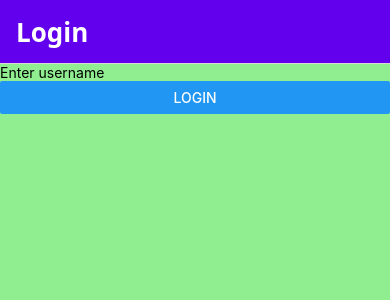
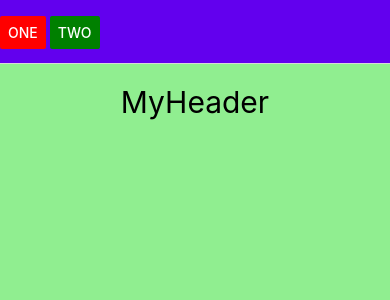
Before and after one commit to khadiza21/nativFirstApp, a React Native app: screen /Header in a window 390 px wide. Before the commit this address had no page. Shown: the top 300 px of the page. Built offline with nearby package versions, Linux system fonts and the light colour scheme.

Commit message:
compnent rendering with stack navigation

```diff
--- a/App.jsx
+++ b/App.jsx
@@ -35,8 +35,8 @@ import Main from './src/Layout/Main';
 const App = () => {
   return (
     <View style={{flex: 1}}>
-      <Main />
-    {/*  <Search />
+       <Main />
+    {/* <Search />
       <PlatformExample />
          <GetApiList />
        <DeleteApi />
--- a/src/Layout/Main.jsx
+++ b/src/Layout/Main.jsx
@@ -4,10 +4,18 @@ import {createNativeStackNavigator} from '@react-navigation/native-stack';
 import Home from '../navigation-screen/Home';
 import About from '../navigation-screen/About';
 import Login from '../navigation-screen/Login';
-import {StyleSheet} from 'react-native';
+import {Alert, Button, StyleSheet} from 'react-native';
+import MyHeader from '../navigation-screen/MyHeader';
+const Stack = createNativeStackNavigator();
 
+const sayHello = () => {
+  Alert.alert('Hello', 'Hello User');
+};
+const HeaderTitle = () => (
+  <Button title="Two" color="green" onPress={sayHello} />
+); // can call here built-in component
+const HeaderLeft = () => <Button title="One" color="red" onPress={sayHello} />;
 const Main = () => {
-  const Stack = createNativeStackNavigator();
   return (
     <NavigationContainer>
       <Stack.Navigator
@@ -17,6 +25,17 @@ const Main = () => {
           headerTintColor: '#fff',
           contentStyle: styles.screen,
         }}>
+        <Stack.Screen
+          name="Header"
+          component={MyHeader}
+          options={{
+            title: '',
+            // headerLeft: () => <Button title="One" color="red" />,
+            // headerRight: () => <Button title='Two' color='green' />
+            headerTitle: HeaderTitle,
+            headerLeft: HeaderLeft,
+          }}
+        />
         <Stack.Screen
           name="Login"
           component={Login}
@@ -38,7 +57,11 @@ const Main = () => {
           component={Home}
           options={{headerShown: false}}
         />
-        <Stack.Screen name="About" component={About} />
+        <Stack.Screen
+          name="About"
+          component={About}
+          // options={{headerShown: false}}
+        />
       </Stack.Navigator>
     </NavigationContainer>
   );
--- a/src/navigation-screen/About.jsx
+++ b/src/navigation-screen/About.jsx
@@ -1,4 +1,4 @@
-import { View, Text } from 'react-native'
+import { View, Text, Button } from 'react-native'
 import React from 'react'
 
 const About = (props) => {
@@ -8,6 +8,7 @@ const About = (props) => {
     <View>
       <Text>Name: {username}</Text>
       <Text>Name: {age}</Text>
+      <Button  title='Go Back' onPress={()=> props.navigation.goBack()} />
     </View>
   )
 }
--- /dev/null
+++ b/src/navigation-screen/MyHeader.jsx
@@ -0,0 +1,12 @@
+import { View, Text } from 'react-native'
+import React from 'react'
+
+const MyHeader = () => {
+  return (
+    <View>
+      <Text style={{fontSize: 30, textAlign:'center', marginTop:20}}>MyHeader</Text>
+    </View>
+  )
+}
+
+export default MyHeader
```
